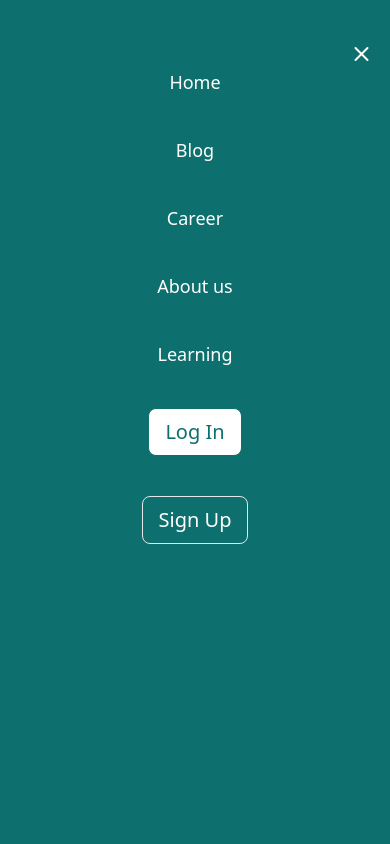
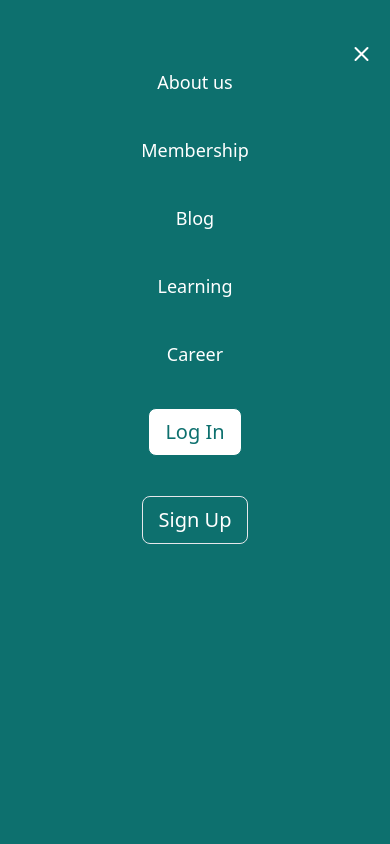
Before and after one commit to Muslim-Software-Developers/Musdev-fe, a Next.js app: page / in a window 390 px wide. Both pictures are taken after a click on the button 362 px from the left and 44 px from the top of the page. Shown: the top 844 px of the page. Built offline with nearby package versions, Linux system fonts and the light colour scheme; no server answers.

Commit message:
fix: update ui

```diff
--- a/src/components/home/hero.tsx
+++ b/src/components/home/hero.tsx
@@ -2,6 +2,7 @@ import React from "react";
 import ArrowRightIcon from "../svgs/arrowRightIcon";
 import Image from "next/image";
 import HeroImage from "../../../public/images/hero.png";
+import Link from "next/link";
 
 const Hero = () => {
   return (
@@ -16,6 +17,7 @@ const Hero = () => {
             future of technology
           </p>
           <div className="pt-6 md:pt-[38px]">
+            <Link href="/auth/signup">
               <button
                 className="bg-primary rounded-lg text-white w-[141px] md:w-[135px] h-[35px] md:h-[45px] flex items-center
              justify-center md:justify-between py-2 px-4 gap-2 font-medium text-[14px] md:text-base leading-[19px] tracking-[0.4px]"
@@ -25,6 +27,7 @@ const Hero = () => {
                   <ArrowRightIcon stroke1="white" stroke2="white" />
                 </span>
               </button>
+            </Link>
           </div>
         </div>
         <div className="w-full md:w-1/2 flex justify-center md:justify-end">
--- a/src/components/layout/navbar.tsx
+++ b/src/components/layout/navbar.tsx
@@ -86,19 +86,30 @@ const Navbar = () => {
             <div className="flex flex-col top-[95px] left-0 right-0 gap-[40px] mt-11 z-20">
               <ul className="list-none flex flex-col items-center gap-[40px] text-lg font-medium text-white">
                 <li>
-                  <Link href="#">Home</Link>
+                  <Link href="#" onClick={toggleMobileMenu}>
+                    About us
+                  </Link>
                 </li>
                 <li>
-                  <Link href="/blog">Blog</Link>
+                  <Link href="/membership" onClick={toggleMobileMenu}>
+                    Membership
+                  </Link>
+                </li>
+
+                <li>
+                  <Link href="/blog" onClick={toggleMobileMenu}>
+                    Blog
+                  </Link>
                 </li>
                 <li>
-                  <Link href="#">Career</Link>
+                  <Link href="#" onClick={toggleMobileMenu}>
+                    Learning
+                  </Link>
                 </li>
                 <li>
-                  <Link href="#">About us</Link>
-                </li>
-                <li>
-                  <Link href="#">Learning</Link>
+                  <Link href="#" onClick={toggleMobileMenu}>
+                    Career
+                  </Link>
                 </li>
               </ul>
               {session ? (
```
Lines whose indentation alone changed are shown as unchanged.
